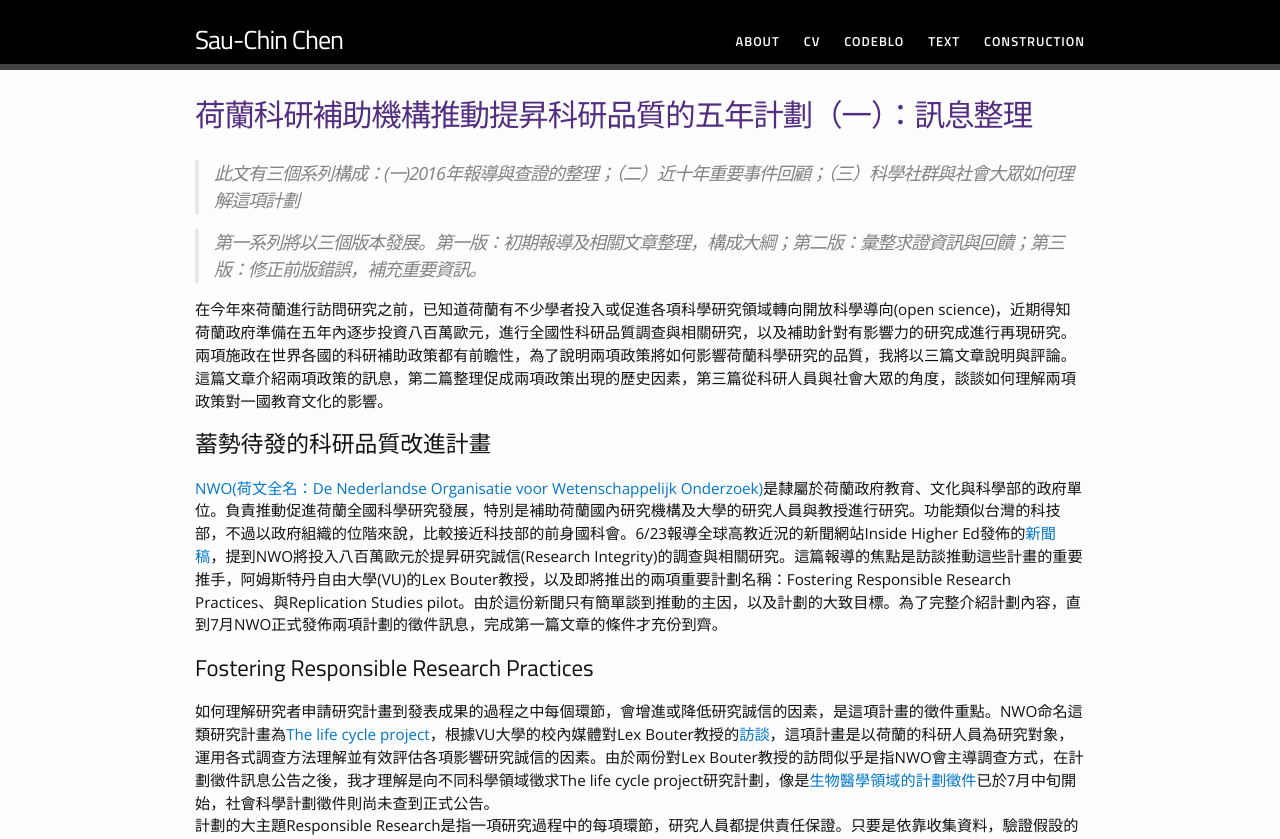
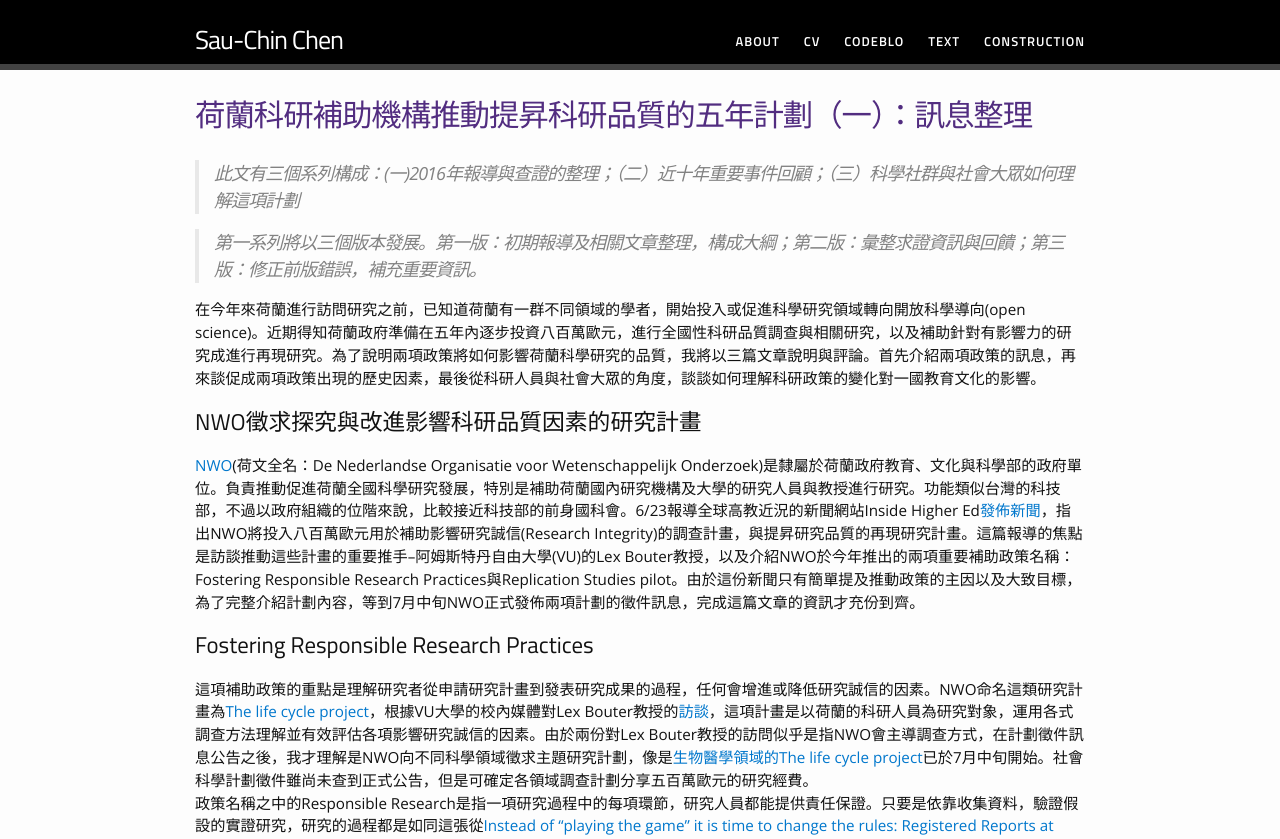
Before and after one commit to SCgeeker/SCgeeker.github.io, a Jekyll site: the page built from Text/text_2016003.md, in a window 1280 px wide and 1400 px high. Shown: the top 839 px of the window. Built offline with Jekyll 4.4.1, drawn with Linux system fonts in a browser that asks for light colours; comment, search, counter and statistics services are not loaded; some of the changed text lies outside the part shown.

Commit message:
text_2016003 ver2.0

```diff
--- a/Text/text_2016003.md
+++ b/Text/text_2016003.md
@@ -7,24 +7,26 @@ permalink: /Text/text_2016003/
 
 > 第一系列將以三個版本發展。第一版：初期報導及相關文章整理，構成大綱；第二版：彙整求證資訊與回饋；第三版：修正前版錯誤，補充重要資訊。
 
-在今年來荷蘭進行訪問研究之前，已知道荷蘭有不少學者投入或促進各項科學研究領域轉向開放科學導向(open science)，近期得知荷蘭政府準備在五年內逐步投資八百萬歐元，進行全國性科研品質調查與相關研究，以及補助針對有影響力的研究成進行再現研究。兩項施政在世界各國的科研補助政策都有前瞻性，為了說明兩項政策將如何影響荷蘭科學研究的品質，我將以三篇文章說明與評論。這篇文章介紹兩項政策的訊息，第二篇整理促成兩項政策出現的歷史因素，第三篇從科研人員與社會大眾的角度，談談如何理解兩項政策對一國教育文化的影響。
-## 蓄勢待發的科研品質改進計畫
-[NWO(荷文全名：De Nederlandse Organisatie voor Wetenschappelijk Onderzoek)][1]是隸屬於荷蘭政府教育、文化與科學部的政府單位。負責推動促進荷蘭全國科學研究發展，特別是補助荷蘭國內研究機構及大學的研究人員與教授進行研究。功能類似台灣的科技部，不過以政府組織的位階來說，比較接近科技部的前身國科會。6/23報導全球高教近況的新聞網站Inside Higher Ed發佈的[新聞稿][2]，提到NWO將投入八百萬歐元於提昇研究誠信(Research Integrity)的調查與相關研究。這篇報導的焦點是訪談推動這些計畫的重要推手，阿姆斯特丹自由大學(VU)的Lex Bouter教授，以及即將推出的兩項重要計劃名稱：Fostering Responsible Research Practices、與Replication Studies pilot。由於這份新聞只有簡單談到推動的主因，以及計劃的大致目標。為了完整介紹計劃內容，直到7月NWO正式發佈兩項計劃的徵件訊息，完成第一篇文章的條件才充份到齊。
+在今年來荷蘭進行訪問研究之前，已知道荷蘭有一群不同領域的學者，開始投入或促進科學研究領域轉向開放科學導向(open science)。近期得知荷蘭政府準備在五年內逐步投資八百萬歐元，進行全國性科研品質調查與相關研究，以及補助針對有影響力的研究成進行再現研究。為了說明兩項政策將如何影響荷蘭科學研究的品質，我將以三篇文章說明與評論。首先介紹兩項政策的訊息，再來談促成兩項政策出現的歷史因素，最後從科研人員與社會大眾的角度，談談如何理解科研政策的變化對一國教育文化的影響。
+
+## NWO徵求探究與改進影響科研品質因素的研究計畫
+[NWO][1](荷文全名：De Nederlandse Organisatie voor Wetenschappelijk Onderzoek)是隸屬於荷蘭政府教育、文化與科學部的政府單位。負責推動促進荷蘭全國科學研究發展，特別是補助荷蘭國內研究機構及大學的研究人員與教授進行研究。功能類似台灣的科技部，不過以政府組織的位階來說，比較接近科技部的前身國科會。6/23報導全球高教近況的新聞網站Inside Higher Ed[發佈新聞][2]，指出NWO將投入八百萬歐元用於補助影響研究誠信(Research Integrity)的調查計畫，與提昇研究品質的再現研究計畫。這篇報導的焦點是訪談推動這些計畫的重要推手–阿姆斯特丹自由大學(VU)的Lex Bouter教授，以及介紹NWO於今年推出的兩項重要補助政策名稱：Fostering Responsible Research Practices與Replication Studies pilot。由於這份新聞只有簡單提及推動政策的主因以及大致目標，為了完整介紹計劃內容，等到7月中旬NWO正式發佈兩項計劃的徵件訊息，完成這篇文章的資訊才充份到齊。
 
 ## Fostering Responsible Research Practices
-如何理解研究者申請研究計畫到發表成果的過程之中每個環節，會增進或降低研究誠信的因素，是這項計畫的徵件重點。NWO命名這類研究計畫為[The life cycle project][3]，根據VU大學的校內媒體對Lex Bouter教授的[訪談][4]，這項計畫是以荷蘭的科研人員為研究對象，運用各式調查方法理解並有效評估各項影響研究誠信的因素。由於兩份對Lex Bouter教授的訪問似乎是指NWO會主導調查方式，在計劃徵件訊息公告之後，我才理解是向不同科學領域徵求The life cycle project研究計劃，像是[生物醫學領域的計劃徵件][5]已於7月中旬開始，社會科學計劃徵件則尚未查到正式公告。
-計劃的大主題Responsible Research是指一項研究過程中的每項環節，研究人員都提供責任保證。只要是依靠收集資料，驗證假設的實證研究，研究的過程都是一套固定的循環過程，如同從[Instead of “playing the game” it is time to change the rules: Registered Reports at AIMS Neuroscience and beyond][6]這篇論文引述的圖片所示。
+這項補助政策的重點是理解研究者從申請研究計畫到發表研究成果的過程，任何會增進或降低研究誠信的因素。NWO命名這類研究計畫為[The life cycle project][3]，根據VU大學的校內媒體對Lex Bouter教授的[訪談][4]，這項計畫是以荷蘭的科研人員為研究對象，運用各式調查方法理解並有效評估各項影響研究誠信的因素。由於兩份對Lex Bouter教授的訪問似乎是指NWO會主導調查方式，在計劃徵件訊息公告之後，我才理解是NWO向不同科學領域徵求主題研究計劃，像是[生物醫學領域的The life cycle project][5]已於7月中旬開始。社會科學計劃徵件雖尚未查到正式公告，但是可確定各領域調查計劃分享五百萬歐元的研究經費。
+政策名稱之中的Responsible Research是指一項研究過程中的每項環節，研究人員都能提供責任保證。只要是依靠收集資料，驗證假設的實證研究，研究的過程都是如同這張從[Instead of “playing the game” it is time to change the rules: Registered Reports at AIMS Neuroscience and beyond][6]這篇論文引述的圖片，所描繪的循環過程：
 
 ![The hypothetico-deductive model of the scientific method](http://www.aimspress.com/fileOther/PIC/neuroscience/20140102-1.jpg)
 
-其實上圖簡化了部分步驟，例如論文審查出版程序，是只有專業研究人員才能理解的環節。不過上圖的紅字標示現在已知會有害研究誠信的因素，負責一項研究的科研人員，在每個環節都會面對這些因素的考驗。因為最近十年越來越多分析研究揭露，多數研究人員面對這些因素通常無法通過考驗，損害整體現代科學知識的誠信。有害研究誠信的各項因素我將在第二篇詳細介紹，不過就我的了解，Fostering Responsible Research Practices不只是要能發掘能有效評估各項因素對各領域科研成果傷害程度的研究方法，還希望能找到幫助科研人員正面突破考驗，對研究過程完全負責的方法。
+這張圖其實簡化了部分步驟，例如論文審查出版程序，是只有專業研究人員才能理解的環節。不過圖中的紅字是已知有害研究誠信的因素，負責一項研究的科研人員，在每個環節都會面對這些因素的考驗。因為最近十年越來越多分析研究揭露，多數研究人員面對這些因素通常無法通過考驗，整體現代科學知識有多少項目。有害研究誠信的各項因素將在下一篇詳細介紹，不過就我的了解，Fostering Responsible Research Practices不只是要能發掘能有效評估各項因素對各領域科研成果傷害程度的研究方法，還希望能找到幫助科研人員正面突破考驗，對研究過程完全負責的方法。
 
 ## Replication Studies pilot
-這項計畫是以重現特定領域的奠基研究(conerstone research)為計劃徵件目標。NWO的[徵件公告][7]說明奠基研究是指在特定領域中有高引用數，對公共政策的形成有重大影響的研究成果。也包括被許多教科書提及，或被媒體高度報導的研究成果。以近年所知的案例，[STAP細胞][8]符合這項計畫的徵件條件。
-不過有更多大眾媒體不見得會報導，但是大學的專業科系會向學生傳授的奠基研究成果，如果大部分後續研究無法重現，對一個世代的學術傳承將造成不良影響。以去年出現於重要科學期刊專題及國際新聞的[心理學實驗重製危機][9]來說，270位心理學者重製2008年出版於三本高引用率的心理學期刊的研究，100項實驗只有39項再現結果與原始結果一致。如果有一本引用這100項實驗編輯的教科書，只有39%的內容可信。
-還有更多針對特定實驗的奠基研究剛完成或正在進行，後續二篇將再深入介紹。但是NWO是全球各研究補助單位中，第一個願意補助純粹再現研究的單位。一般的研究計畫補助不論有沒有限定徵件主題，都強調研究主題的原創性。重製既有研究成果的計畫毫無原創性可言，但是對了解不可重製的研究對個別與整體研究成果的損害，是有其必要性。這種補助計劃的出現，其實與一國或一個社群的科研人員對此問題的意識程度有關，這會是第三篇的評論重點。
+這項政策是以重現各科研領域的奠基研究(conerstone research)為計劃徵件目標，生物醫學與社會科學研究將共享總計三百萬歐元的經費。NWO的[說明][7]指出奠基研究是在特定領域中有高引用數，對公共政策的形成有重大影響的研究成果。也包括被許多教科書提及，或被媒體高度報導的研究成果。以近年所知的案例，[STAP細胞][8]符合這項計畫的徵件條件。
+還有更多大眾媒體不見得會報導，但是大學的專業科系會向學生傳授的奠基研究成果，如果大部分後續研究無法重現，對一個世代的學術傳承將造成不良影響。以去年出現於重要科學期刊專題及國際新聞的[心理學實驗重製危機][9]來說，270位心理學者重製2008年出版於三本高引用率的心理學期刊的研究，100項實驗只有39項再現結果與原始結果一致。也就是說，如果有一本引用這100項實驗成果寫成的教科書，只有39%的內容可信。
+到了2016年7月，還有更多針對特定實驗的奠基研究剛好完成或正在進行，除了後續二篇，我也將另寫文章介紹。最重要的是NWO是全球各研究補助單位中，第一個願意補助純粹再現研究的政府單位。一般的研究計畫補助不論有沒有限定徵件主題，都強調研究主題與內容的原創性。重製既有研究成果的計畫毫無原創性可言，但是對了解不可重製的研究，如何對個別與整體研究成果帶來損害，是有進行的必要性。這種補助計劃的出現，其實與一國或一個社群的科研人員對此問題的意識程度有關，這會是我在最後一篇評論的重點。
 
 > 第一版：20160726
+> 第二版：20160801
 
 [1]: http://www.nwo.nl/
 
```
